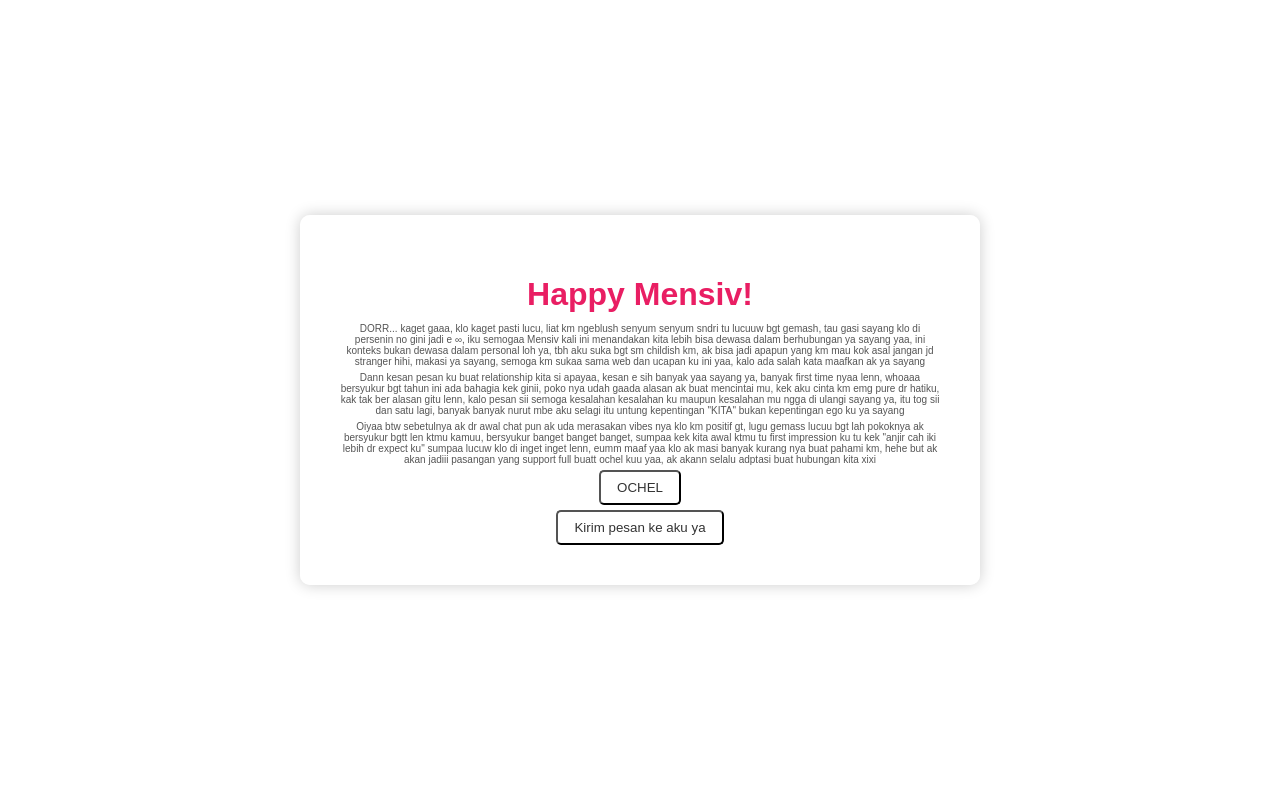
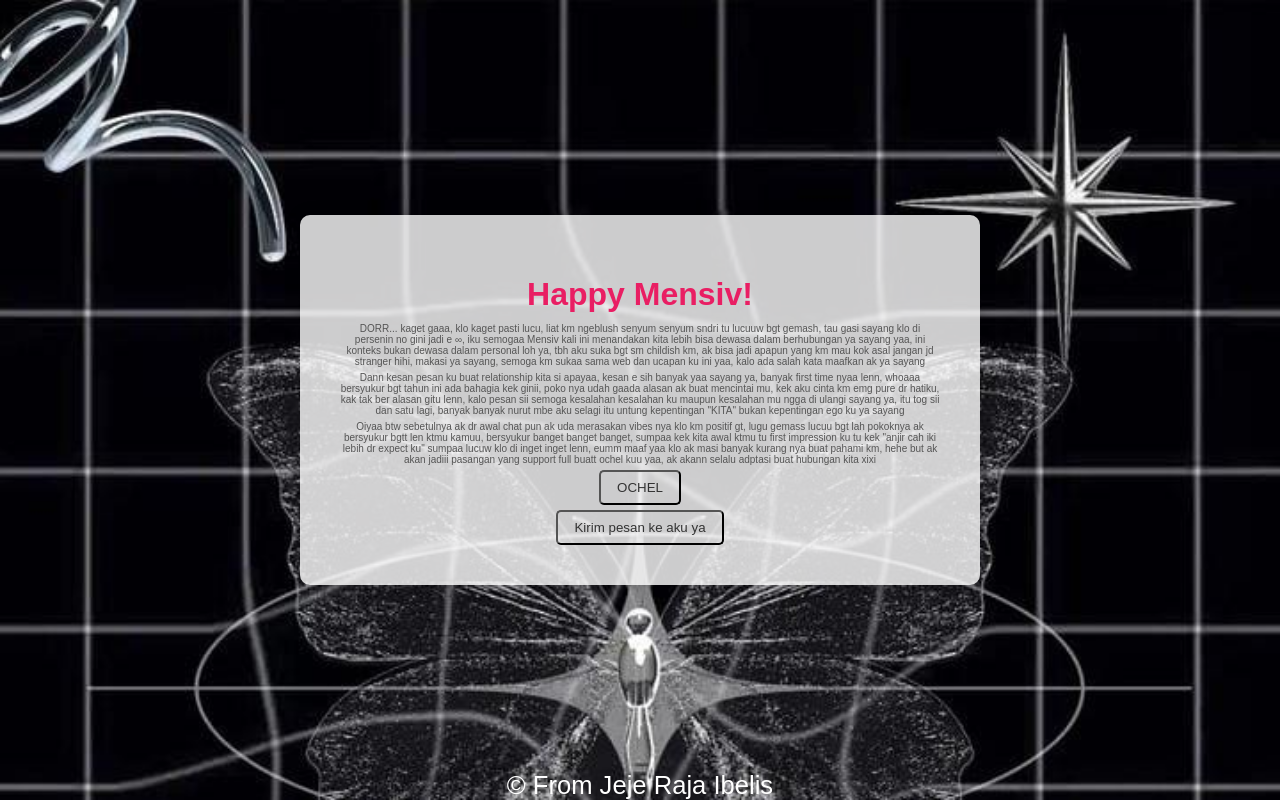
Before and after one commit to ForOchelD/mensiv, a plain HTML site: page index.html in a window 1280 px wide. Drawn offline with Linux system fonts and the light colour scheme; the site is published under a folder, as on GitHub Pages, so addresses that start at the root find nothing; some icons are missing.

Commit message:
Update style.css

```diff
--- a/style.css
+++ b/style.css
@@ -6,7 +6,7 @@ body, html {
 }
 
 body {
-    background-image: url('/desing.jpg');
+    background-image: url('./desing.jpg');
     background-size: cover;
     display: flex;
     justify-content: center;
```
